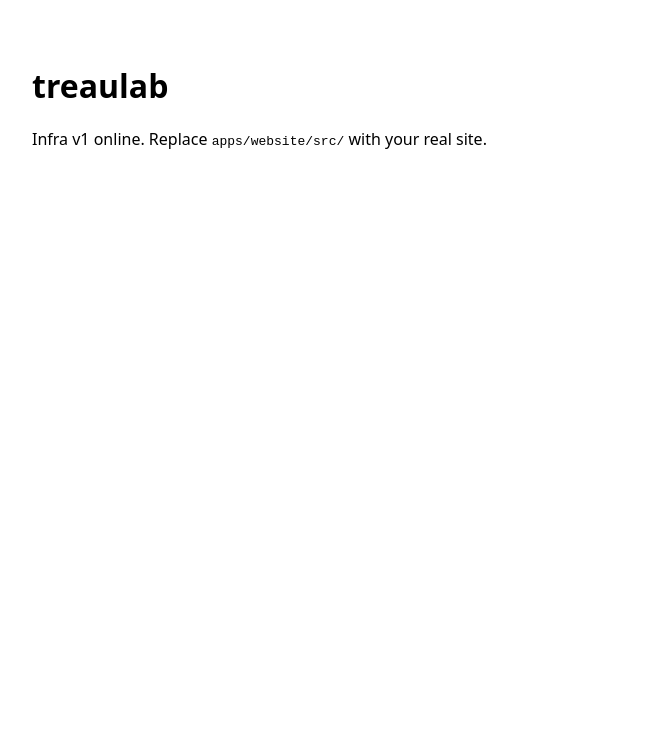
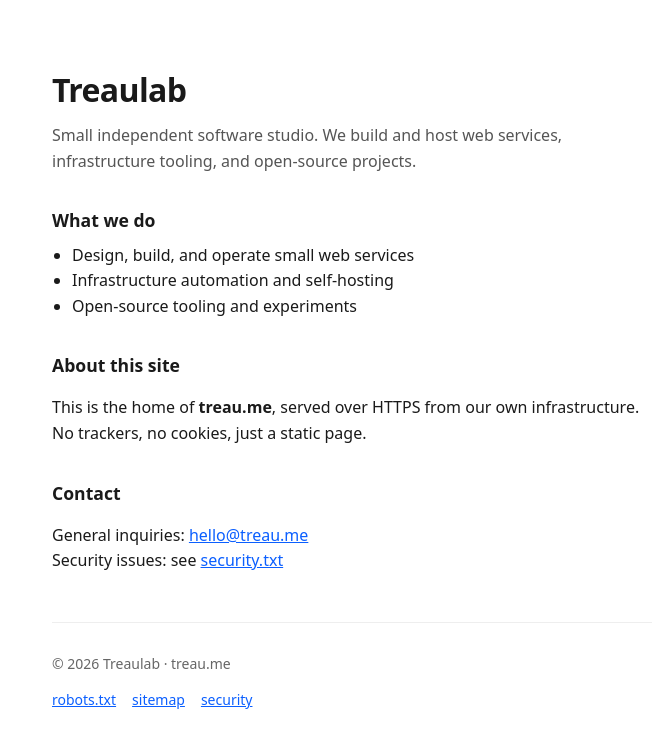
Before and after one commit to treaulab/infra, a plain HTML site: page apps/website/src/index.html in a window 1280 px wide. Shown: the whole page, without its empty margins (288-958 px from the left). Drawn offline with Linux system fonts and the light colour scheme.

Commit message:
feat: scraper-friendly quick site + 404/security.txt

```diff
--- a/apps/website/src/index.html
+++ b/apps/website/src/index.html
@@ -1,9 +1,67 @@
 <!doctype html>
 <html lang="en">
-<head><meta charset="utf-8"><meta name="viewport" content="width=device-width,initial-scale=1">
-<title>treaulab</title></head>
-<body style="font-family:system-ui;max-width:640px;margin:4rem auto;padding:0 1rem">
-<h1>treaulab</h1>
-<p>Infra v1 online. Replace <code>apps/website/src/</code> with your real site.</p>
+<head>
+<meta charset="utf-8">
+<meta name="viewport" content="width=device-width,initial-scale=1">
+<title>Treaulab — Software &amp; Infrastructure Studio</title>
+<meta name="description" content="Treaulab is a small independent software studio building and hosting web services, infrastructure tooling, and open-source projects.">
+<link rel="canonical" href="https://treau.me/">
+<meta name="robots" content="index, follow">
+<meta name="author" content="Treaulab">
+<meta name="theme-color" content="#ffffff">
+<link rel="icon" type="image/svg+xml" href="/favicon.svg">
+<meta property="og:type" content="website">
+<meta property="og:site_name" content="Treaulab">
+<meta property="og:title" content="Treaulab — Software &amp; Infrastructure Studio">
+<meta property="og:description" content="Small independent software studio building and hosting web services and infrastructure tooling.">
+<meta property="og:url" content="https://treau.me/">
+<meta name="twitter:card" content="summary">
+<meta name="twitter:title" content="Treaulab — Software &amp; Infrastructure Studio">
+<meta name="twitter:description" content="Small independent software studio building and hosting web services and infrastructure tooling.">
+<script type="application/ld+json">
+{"@context":"https://schema.org","@type":"Organization","name":"Treaulab","url":"https://treau.me/","description":"Small independent software studio building and hosting web services and infrastructure tooling.","contactPoint":{"@type":"ContactPoint","email":"hello@treau.me","contactType":"general"}}
+</script>
+<style>
+:root{color-scheme:light dark}
+*{box-sizing:border-box}
+body{font-family:system-ui,-apple-system,"Segoe UI",Roboto,sans-serif;margin:0;color:#1a1a1a;background:#fff;line-height:1.6}
+main{max-width:640px;margin:0 auto;padding:4rem 1.25rem 3rem}
+h1{font-size:2rem;margin:0 0 .5rem;letter-spacing:-.02em}
+.sub{color:#555;margin:0 0 2rem}
+section{margin:2rem 0}
+h2{font-size:1.1rem;margin:0 0 .5rem}
+ul{margin:.5rem 0;padding-left:1.25rem}
+a{color:#0b5fff}
+footer{border-top:1px solid #eee;margin-top:3rem;padding-top:1rem;font-size:.875rem;color:#666}
+footer nav{display:flex;gap:1rem;flex-wrap:wrap}
+@media (prefers-color-scheme:dark){body{color:#e8e8e8;background:#111}.sub{color:#aaa}footer{border-color:#2a2a2a;color:#999}}
+</style>
+</head>
+<body>
+<main>
+<h1>Treaulab</h1>
+<p class="sub">Small independent software studio. We build and host web services, infrastructure tooling, and open-source projects.</p>
+<section>
+<h2>What we do</h2>
+<ul>
+<li>Design, build, and operate small web services</li>
+<li>Infrastructure automation and self-hosting</li>
+<li>Open-source tooling and experiments</li>
+</ul>
+</section>
+<section>
+<h2>About this site</h2>
+<p>This is the home of <strong>treau.me</strong>, served over HTTPS from our own infrastructure. No trackers, no cookies, just a static page.</p>
+</section>
+<section>
+<h2>Contact</h2>
+<p>General inquiries: <a href="mailto:hello@treau.me">hello@treau.me</a><br>
+Security issues: see <a href="/.well-known/security.txt">security.txt</a></p>
+</section>
+<footer>
+<p>© 2026 Treaulab · treau.me</p>
+<nav><a href="/robots.txt">robots.txt</a><a href="/sitemap.xml">sitemap</a><a href="/.well-known/security.txt">security</a></nav>
+</footer>
+</main>
 </body>
 </html>
--- /dev/null
+++ b/apps/website/src/robots.txt
@@ -0,0 +1,4 @@
+User-agent: *
+Allow: /
+
+Sitemap: https://treau.me/sitemap.xml
```
Also changed, not shown: apps/website/src/404.html (added, +14 -0 lines), apps/website/src/sitemap.xml (added, +8 -0 lines), apps/website/src/.well-known/security.txt (added), apps/website/src/favicon.svg (added), 1 other file.
